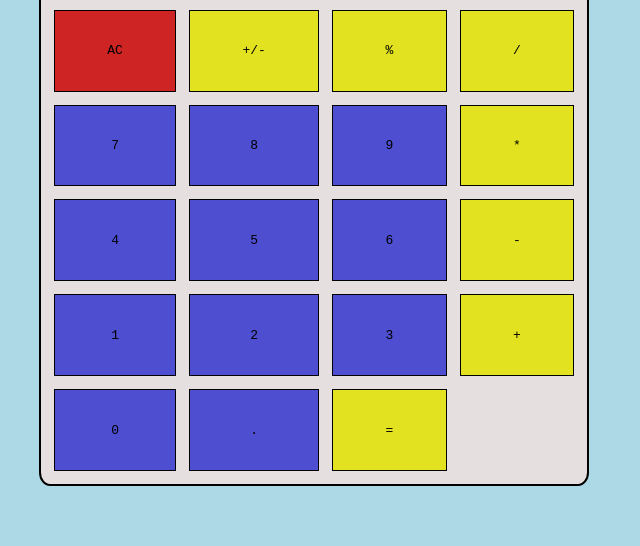
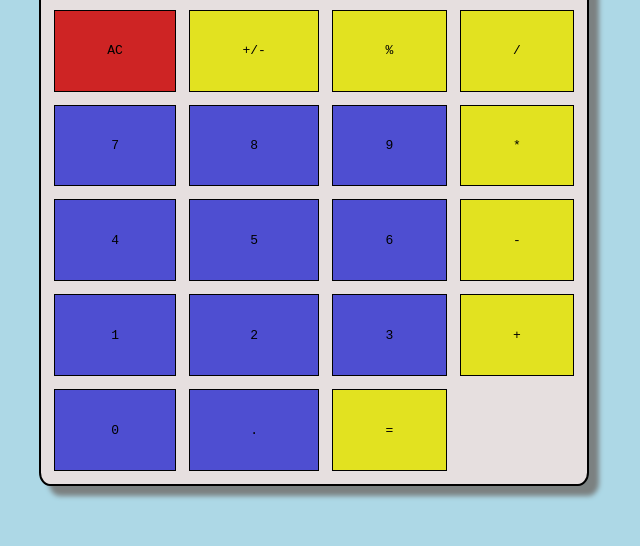
Before and after one commit to JavierDev98/calculator, a plain HTML site: page index.html in a window 1280 px wide. Shown: the part 254-800 px from the top of the page, without its empty margins (326-966 px from the left). Drawn offline with Linux system fonts and the light colour scheme.

Commit message:
added shadow effect to calculator box

```diff
--- a/style.css
+++ b/style.css
@@ -28,6 +28,7 @@ body {
     border-radius: 2%;
     gap: 1rem;
     padding: 1rem;
+    box-shadow: 10px 10px 5px rgb(123, 129, 129);
 }
 .calculator > div {
     border: 1px solid black;
```
